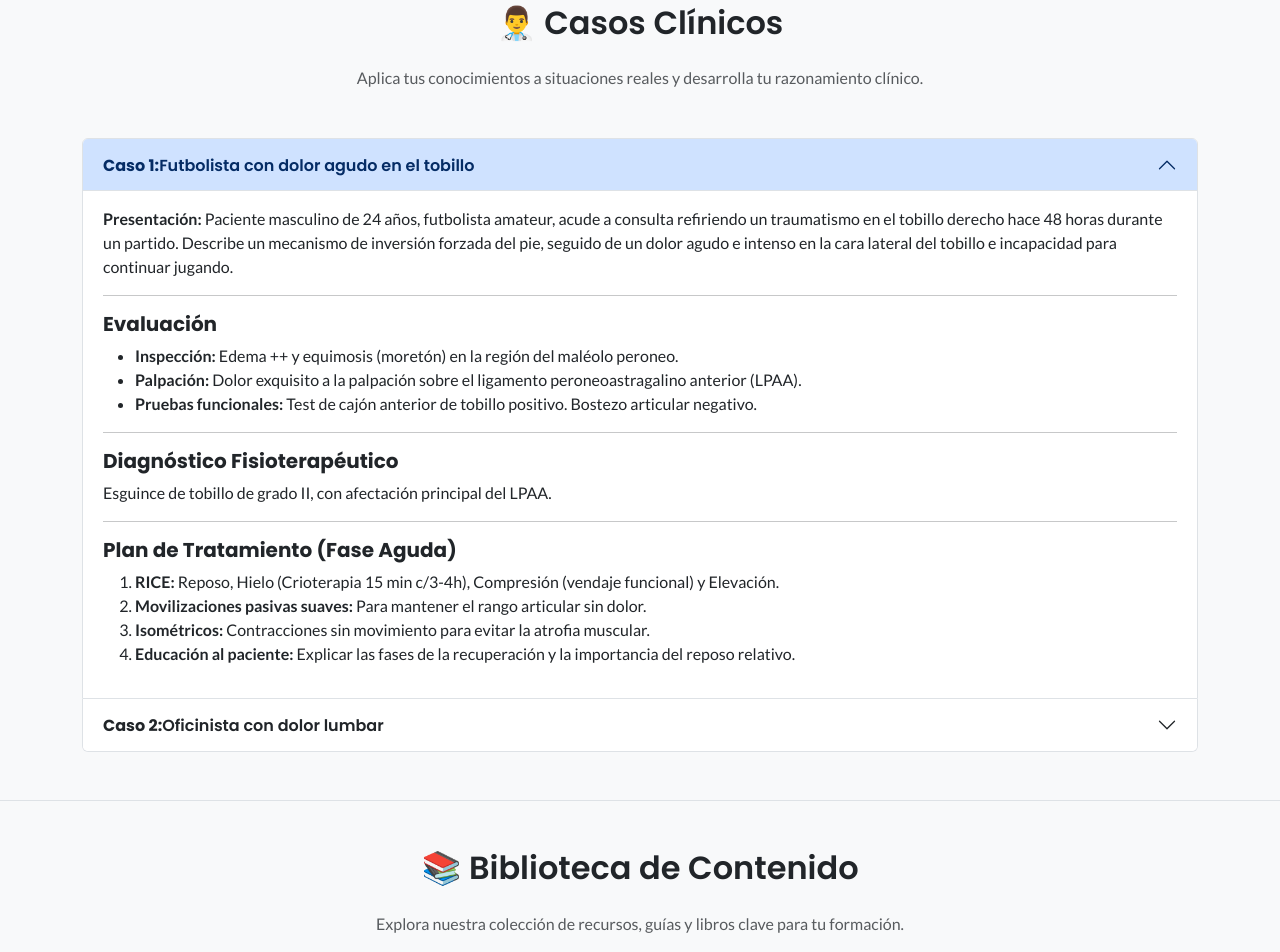
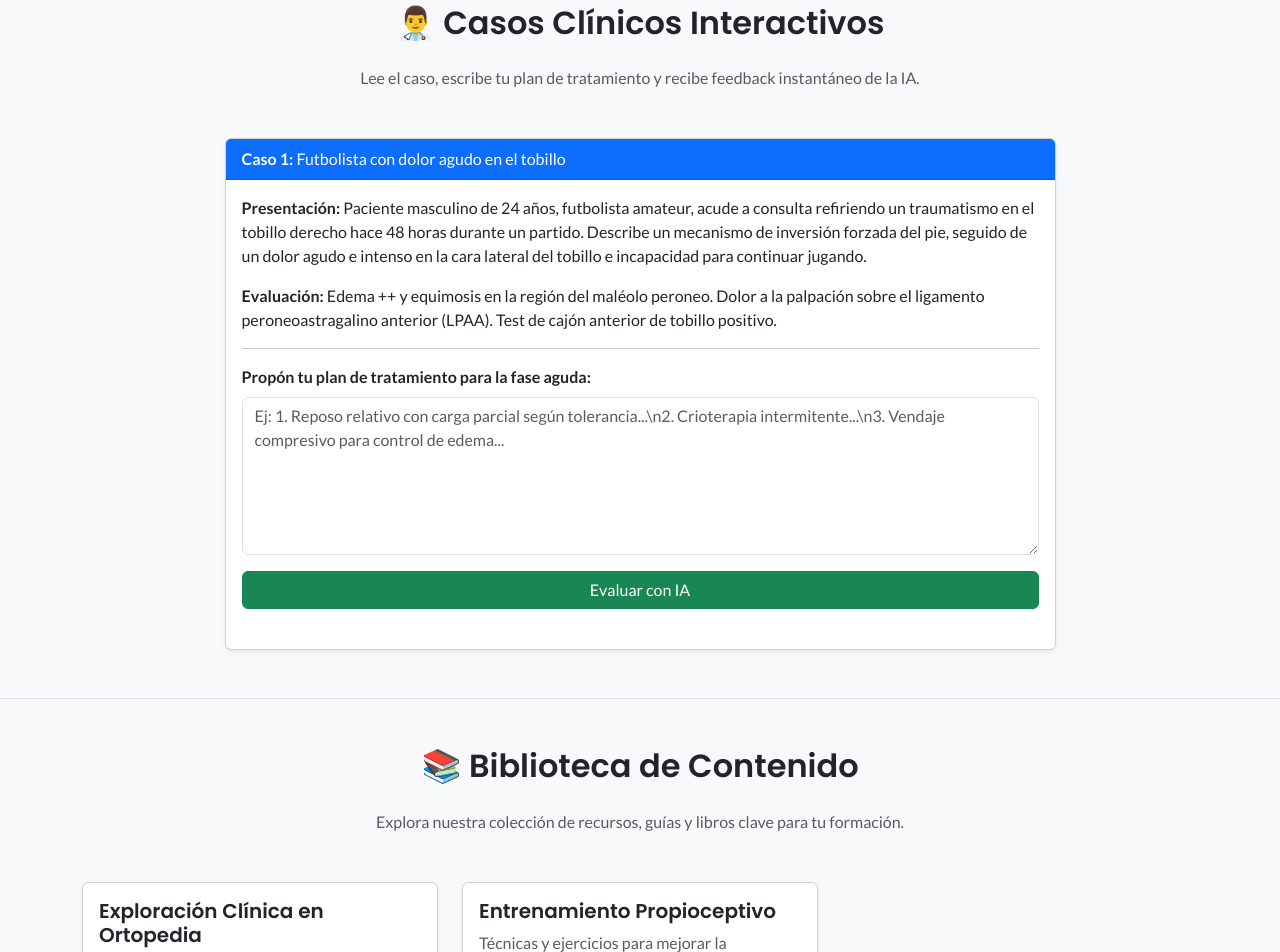
Before and after one commit to JuanG36/KingTherapy, a plain HTML site: page index.html in a window 1280 px wide. Shown: the part 2026-2978 px from the top of the page. Drawn offline with nearby package versions, Linux system fonts and the light colour scheme.

Commit message:
Versión inicial de AppFisio

```diff
--- a/index.html
+++ b/index.html
@@ -132,59 +132,41 @@
     <!-- Contenedor del cuestionario -->
     <div id="quiz-container" class="mt-4"></div>
   </div></section>
-    <section id="casos-clinicos" class="py-5 bg-light"> <div class="container">
-    <h2 class="mb-4 text-center">👨‍⚕️ Casos Clínicos</h2>
-    <p class="text-center text-muted mb-5">Aplica tus conocimientos a situaciones reales y desarrolla tu razonamiento clínico.</p>
+   <section id="casos-clinicos" class="py-5 bg-light">
+  <div class="container">
+    <h2 class="mb-4 text-center">👨‍⚕️ Casos Clínicos Interactivos</h2>
+    <p class="text-center text-muted mb-5">Lee el caso, escribe tu plan de tratamiento y recibe feedback instantáneo de la IA.</p>
 
-    <div class="accordion" id="accordionCasosClinicos">
+    <div class="row justify-content-center">
+      <div class="col-lg-9">
+        <div class="card shadow-sm">
+          <div class="card-header bg-primary text-white">
+            <strong>Caso 1:</strong> Futbolista con dolor agudo en el tobillo
+          </div>
+          <div class="card-body">
+            <p><strong>Presentación:</strong> Paciente masculino de 24 años, futbolista amateur, acude a consulta refiriendo un traumatismo en el tobillo derecho hace 48 horas durante un partido. Describe un mecanismo de inversión forzada del pie, seguido de un dolor agudo e intenso en la cara lateral del tobillo e incapacidad para continuar jugando.</p>
+            <p><strong>Evaluación:</strong> Edema ++ y equimosis en la región del maléolo peroneo. Dolor a la palpación sobre el ligamento peroneoastragalino anterior (LPAA). Test de cajón anterior de tobillo positivo.</p>
+            <hr>
 
-      <div class="accordion-item">
-        <h2 class="accordion-header" id="headingOne">
-          <button class="accordion-button" type="button" data-bs-toggle="collapse" data-bs-target="#collapseOne" aria-expanded="true" aria-controls="collapseOne">
-            <strong>Caso 1:</strong> Futbolista con dolor agudo en el tobillo
-          </button>
-        </h2>
-        <div id="collapseOne" class="accordion-collapse collapse show" aria-labelledby="headingOne" data-bs-parent="#accordionCasosClinicos">
-          <div class="accordion-body">
-            <p><strong>Presentación:</strong> Paciente masculino de 24 años, futbolista amateur, acude a consulta refiriendo un traumatismo en el tobillo derecho hace 48 horas durante un partido. Describe un mecanismo de inversión forzada del pie, seguido de un dolor agudo e intenso en la cara lateral del tobillo e incapacidad para continuar jugando.</p>
-            <hr>
-            <h5><strong>Evaluación</strong></h5>
-            <ul>
-              <li><strong>Inspección:</strong> Edema ++ y equimosis (moretón) en la región del maléolo peroneo.</li>
-              <li><strong>Palpación:</strong> Dolor exquisito a la palpación sobre el ligamento peroneoastragalino anterior (LPAA).</li>
-              <li><strong>Pruebas funcionales:</strong> Test de cajón anterior de tobillo positivo. Bostezo articular negativo.</li>
-            </ul>
-            <hr>
-            <h5><strong>Diagnóstico Fisioterapéutico</strong></h5>
-            <p>Esguince de tobillo de grado II, con afectación principal del LPAA.</p>
-            <hr>
-            <h5><strong>Plan de Tratamiento (Fase Aguda)</strong></h5>
-            <ol>
-              <li><strong>RICE:</strong> Reposo, Hielo (Crioterapia 15 min c/3-4h), Compresión (vendaje funcional) y Elevación.</li>
-              <li><strong>Movilizaciones pasivas suaves:</strong> Para mantener el rango articular sin dolor.</li>
-              <li><strong>Isométricos:</strong> Contracciones sin movimiento para evitar la atrofia muscular.</li>
-              <li><strong>Educación al paciente:</strong> Explicar las fases de la recuperación y la importancia del reposo relativo.</li>
-            </ol>
+            <div class="mb-3">
+              <label for="respuesta-alumno" class="form-label fw-bold">Propón tu plan de tratamiento para la fase aguda:</label>
+              <textarea class="form-control" id="respuesta-alumno" rows="6" placeholder="Ej: 1. Reposo relativo con carga parcial según tolerancia...\n2. Crioterapia intermitente...\n3. Vendaje compresivo para control de edema..."></textarea>
+            </div>
+
+            <button id="btn-evaluar-ia" class="btn btn-success w-100">
+              <span id="btn-evaluar-texto">Evaluar con IA</span>
+              <span id="btn-evaluar-spinner" class="spinner-border spinner-border-sm d-none" role="status" aria-hidden="true"></span>
+            </button>
+
+            <div id="feedback-ia-container" class="mt-4">
+              </div>
+
           </div>
         </div>
       </div>
-
-      <div class="accordion-item">
-        <h2 class="accordion-header" id="headingTwo">
-          <button class="accordion-button collapsed" type="button" data-bs-toggle="collapse" data-bs-target="#collapseTwo" aria-expanded="false" aria-controls="collapseTwo">
-            <strong>Caso 2:</strong> Oficinista con dolor lumbar
-          </button>
-        </h2>
-        <div id="collapseTwo" class="accordion-collapse collapse" aria-labelledby="headingTwo" data-bs-parent="#accordionCasosClinicos">
-          <div class="accordion-body">
-            <p><strong>Presentación:</strong> Paciente femenino de 35 años, trabaja 8 horas diarias sentada frente a una computadora. Refiere dolor lumbar de inicio insidioso desde hace 3 semanas...</p>
-          </div>
-        </div>
-      </div>
-
     </div>
   </div>
- </section>
+</section>
     <section id="biblioteca" class="py-5"><div class="container">
     <h2 class="mb-4 text-center">📚 Biblioteca de Contenido</h2>
     <p class="text-center text-muted mb-5">Explora nuestra colección de recursos, guías y libros clave para tu formación.</p>
```
